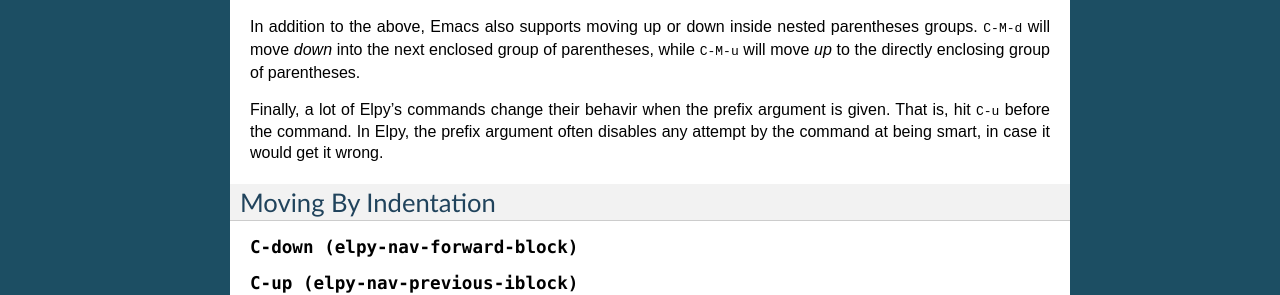
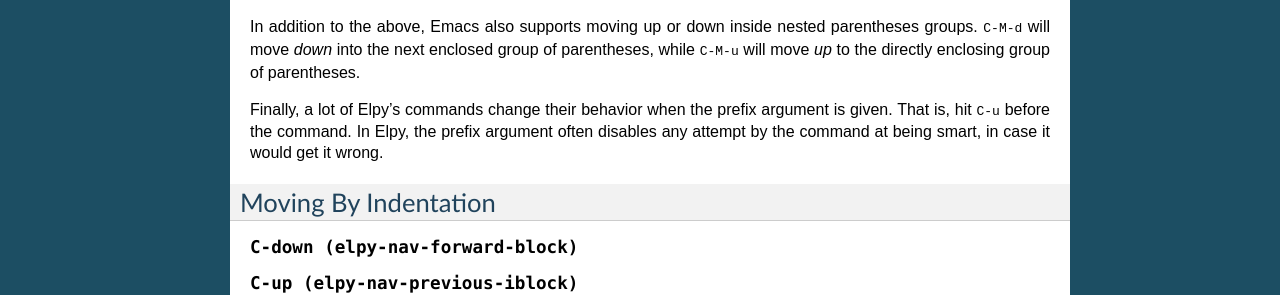
Before and after one commit to jorgenschaefer/elpy, a Sphinx documentation site: the page built from docs/editing.rst, in a window 1280 px wide. Shown: the part 659-954 px from the top of the page. Built offline with Sphinx 7.4.7, drawn with Linux system fonts in a browser that asks for light colours.

Commit message:
Fix minor typos in docs

```diff
--- a/docs/concepts.rst
+++ b/docs/concepts.rst
@@ -8,7 +8,7 @@
 =============
 
 You can easily configure Elpy to your own preferences. All *Customize
-Options* below are accessible via this interface. Emacs builds heavily
+Options* below are accessible via this interface. Elpy builds heavily
 upon existing extensions for Emacs. The configuration interface tries
 to include the options for those as well.
 
--- a/docs/editing.rst
+++ b/docs/editing.rst
@@ -51,7 +51,7 @@
 enclosed group of parentheses, while :kbd:`C-M-u` will move *up* to
 the directly enclosing group of parentheses.
 
-Finally, a lot of Elpy's commands change their behavir when the
+Finally, a lot of Elpy's commands change their behavior when the
 :index:`prefix argument` is given. That is, hit :kbd:`C-u` before the
 command. In Elpy, the prefix argument often disables any attempt by
 the command at being smart, in case it would get it wrong.
```
